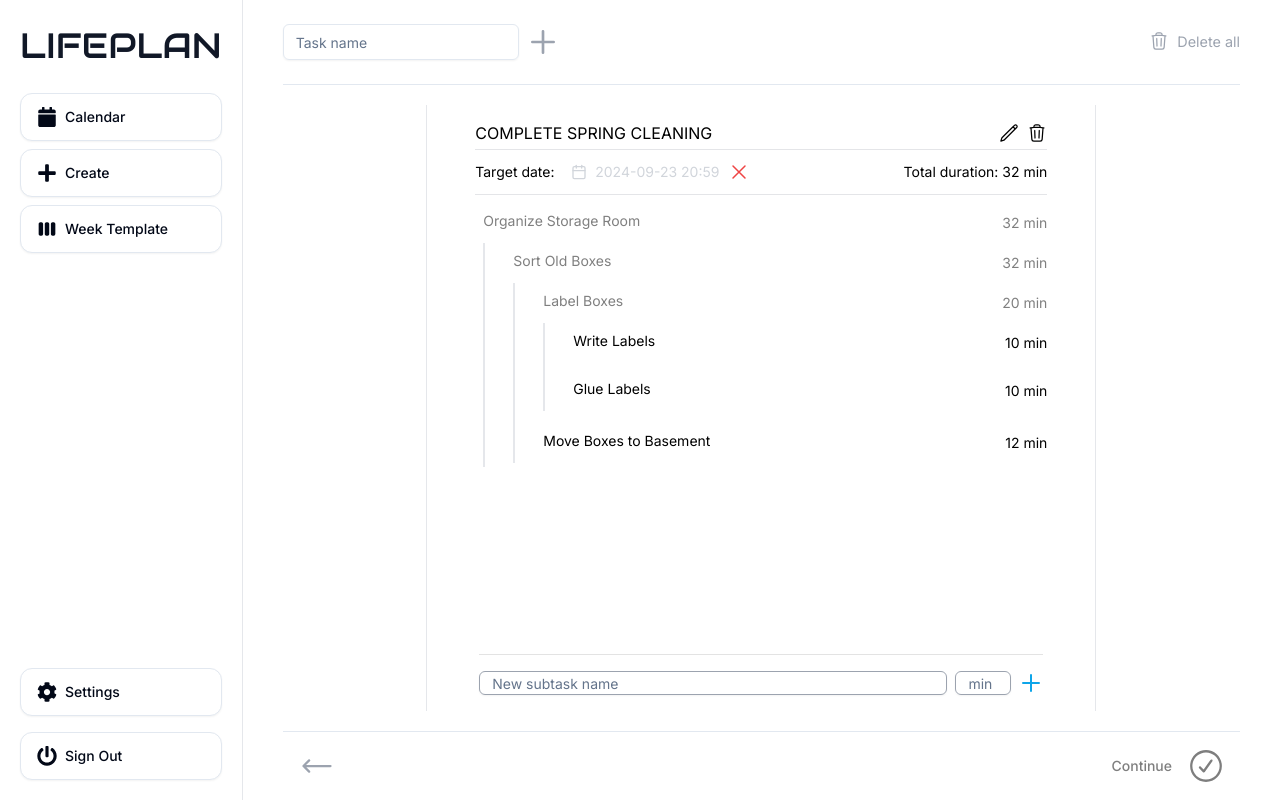
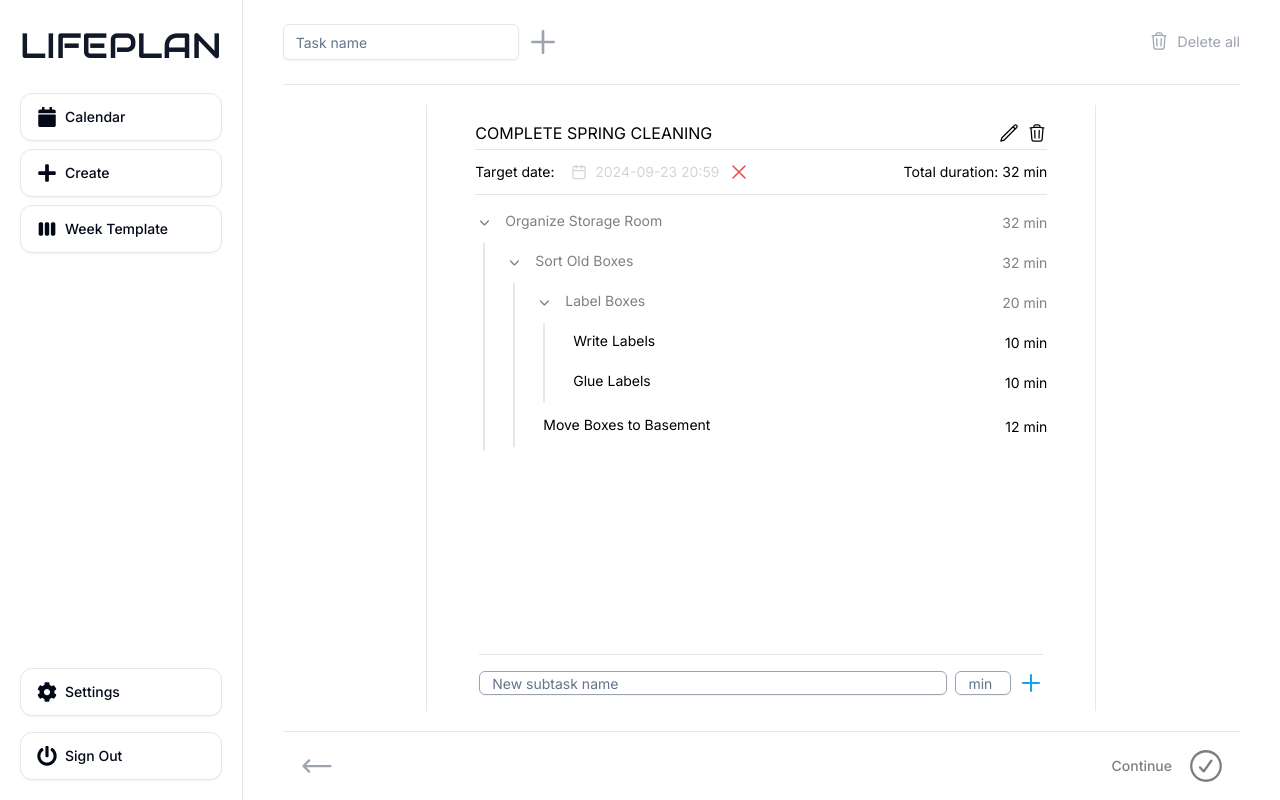
Before and after one commit to marcusryden92/lifeplan, a Next.js app: page /create/clarify-goals in a window 1280 px wide. Built offline with nearby package versions, Linux system fonts and the light colour scheme; no server answers.

Commit message:
Added minimize buttons

```diff
--- a/app/(protected)/create/clarify-goals/components/task-list.tsx
+++ b/app/(protected)/create/clarify-goals/components/task-list.tsx
@@ -17,6 +17,8 @@ import {
   ArrowUturnLeftIcon,
   CheckIcon,
 } from "@heroicons/react/24/outline";
+
+import { IoIosArrowForward, IoIosArrowDown } from "react-icons/io";
 
 import { HiOutlinePlus } from "react-icons/hi";
 
@@ -55,6 +57,8 @@ const TaskItem = ({
   const [itemFocused, setItemFocused] = useState<boolean>(false);
   const [displayEdit, setDisplayEdit] = useState<boolean>(false);
   const [displayAddSubtask, setDisplayAddSubtask] = useState<boolean>(false);
+
+  const [subtasksMinimized, setSubtasksMinimized] = useState<boolean>(false);
 
   const [editTitle, setEditTitle] = useState<string>(task.title);
   const [editDuration, setEditDuration] = useState<number | undefined>(
@@ -148,6 +152,20 @@ const TaskItem = ({
             <div className="flex items-center space-x-5">
               {!displayEdit ? (
                 <div className="flex space-x-2">
+                  {subtasks.length !== 0 && (
+                    <button
+                      className="translate-x-[-40%]"
+                      onClick={() => {
+                        setSubtasksMinimized((prev) => !prev);
+                      }}
+                    >
+                      {subtasksMinimized ? (
+                        <IoIosArrowForward />
+                      ) : (
+                        <IoIosArrowDown />
+                      )}
+                    </button>
+                  )}
                   <span
                     onClick={handleSetFocusedTask}
                     className={`truncate ${itemFocused && " text-sky-400 "}`}
@@ -286,15 +304,19 @@ const TaskItem = ({
       )}{" "}
       {subtasks.length > 0 && (
         <div
-          className={
+          style={{
+            height: subtasksMinimized ? "0px" : "auto",
+            transition: "height ease 1000ms",
+          }}
+          className={`overflow-hidden ${
             task.parentId
-              ? `pl-5 space-y-2 ${
+              ? `pl-5 ${
                   itemFocused
                     ? "border-l-2 border-sky-400 "
                     : "border-l-2 border-gray-200"
                 }`
               : ""
-          }
+          }`}
         >
           {sortedTasks.map((subtask) => (
             <TaskList
```
